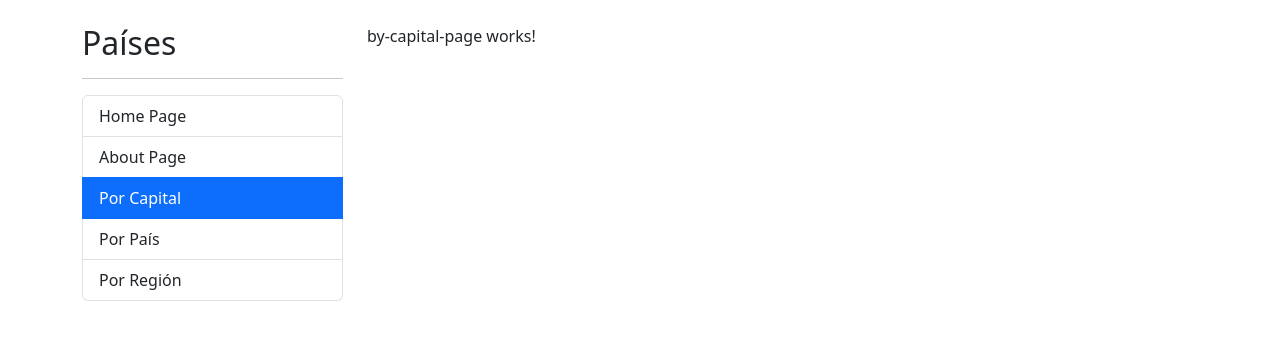
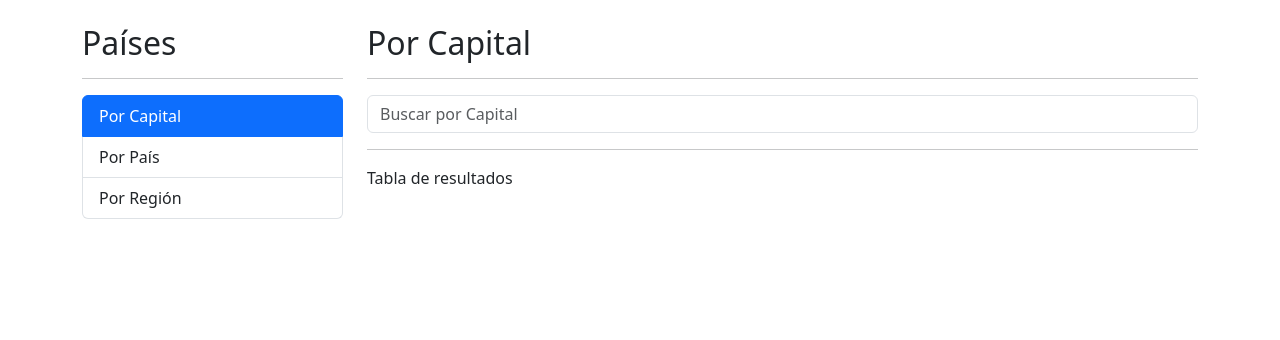
Before and after one commit to Jaime-GP/curso-angular-countryApp, an Angular app: page /countries/by-capital in a window 1280 px wide. Shown: the top 340 px of the page. Built offline with nearby package versions, Linux system fonts and the light colour scheme.

Commit message:
Comunicacion In Out search-box con by-capital

```diff
--- a/src/app/countries/countries-routing.module.ts
+++ b/src/app/countries/countries-routing.module.ts
@@ -22,6 +22,10 @@
     path: 'by/:id',
     component: CountryPageComponent
   },
+  {
+    path: '**',
+    redirectTo: 'by-capital'
+  },
 ]
 
 @NgModule({
--- a/src/app/countries/countries.module.ts
+++ b/src/app/countries/countries.module.ts
@@ -5,6 +5,8 @@
 import { ByRegionPageComponent } from './pages/by-region-page/by-region-page.component';
 import { CountryPageComponent } from './pages/country-page/country-page.component';
 import { CountriesRoutingModule } from './countries-routing.module';
+import { SharedModule } from '../shared/shared.module';
+
 
 
 
@@ -17,7 +19,8 @@
   ],
   imports: [
     CommonModule,
-    CountriesRoutingModule
+    CountriesRoutingModule,
+    SharedModule
   ]
 })
 export class CountriesModule { }
--- a/src/app/countries/pages/by-capital-page/by-capital-page.component.html
+++ b/src/app/countries/pages/by-capital-page/by-capital-page.component.html
@@ -1 +1,18 @@
-<p>by-capital-page works!</p>
+<h2>Por Capital</h2>
+<hr>
+
+<div class="row">
+  <div class="col">
+    <shared-search-box
+      (onValue)="searchByCapital($event)"
+      placeholder="Buscar por Capital">
+    </shared-search-box>
+  </div>
+</div>
+
+<div class="row">
+  <div class="col">
+    <hr>
+    Tabla de resultados
+  </div>
+</div>
--- a/src/app/countries/pages/by-capital-page/by-capital-page.component.ts
+++ b/src/app/countries/pages/by-capital-page/by-capital-page.component.ts
@@ -8,4 +8,7 @@
 })
 export class ByCapitalPageComponent {
 
+  searchByCapital (term:string):void {
+    console.log({term});
+  }
 }
--- /dev/null
+++ b/src/app/shared/components/search-box/search-box.component.html
@@ -0,0 +1,7 @@
+<input
+  type="text"
+  class="form-control"
+  [placeholder]=placeholder
+  (keyup.enter)="emitValue(txtSearchInput.value)"
+  #txtSearchInput
+  >
--- /dev/null
+++ b/src/app/shared/components/search-box/search-box.component.ts
@@ -0,0 +1,21 @@
+import { Component, ElementRef, EventEmitter, Input, Output, ViewChild } from '@angular/core';
+
+@Component({
+  selector: 'shared-search-box',
+  templateUrl: './search-box.component.html',
+  styles: [
+  ]
+})
+export class SearchBoxComponent {
+
+  @Input()
+  public placeholder:string = '';
+
+  @Output()
+  public onValue =new EventEmitter<string>();
+
+  public emitValue(value:string ):void {
+    this.onValue.emit(value);
+  }
+
+}
--- a/src/app/shared/components/sidebar/sidebar.component.html
+++ b/src/app/shared/components/sidebar/sidebar.component.html
@@ -1,7 +1,8 @@
 <h2>Países</h2>
 <hr>
 <div class="list-group">
-  <li
+
+  <!-- <li
     routerLink=""
     routerLinkActive="active"
     [routerLinkActiveOptions]="{exact:true}"
@@ -13,7 +14,7 @@
     routerLinkActive="active"
     class="list-group-item">
     About Page
-  </li>
+  </li> -->
   <li
   routerLink="countries/by-capital"
   routerLinkActive="active"
--- a/src/app/shared/shared.module.ts
+++ b/src/app/shared/shared.module.ts
@@ -5,13 +5,17 @@
 import { SidebarComponent } from './components/sidebar/sidebar.component';
 import { RouterModule } from '@angular/router';
 import { ContactPageComponent } from './pages/contact-page/contact-page.component';
+import { SearchBoxComponent } from './components/search-box/search-box.component';
+
 
 @NgModule({
   declarations: [
     AboutPageComponent,
     ContactPageComponent,
     HomePageComponent,
-    SidebarComponent],
+    SearchBoxComponent,
+    SidebarComponent,
+  ],
   imports: [
     CommonModule,
     RouterModule],
@@ -19,6 +23,8 @@
     AboutPageComponent,
     ContactPageComponent,
     HomePageComponent,
-    SidebarComponent]
+    SearchBoxComponent,
+    SidebarComponent,
+  ]
 })
 export class SharedModule {}
```
Also changed, not shown: src/app/app-routing.module.ts (+5 -5 lines).
